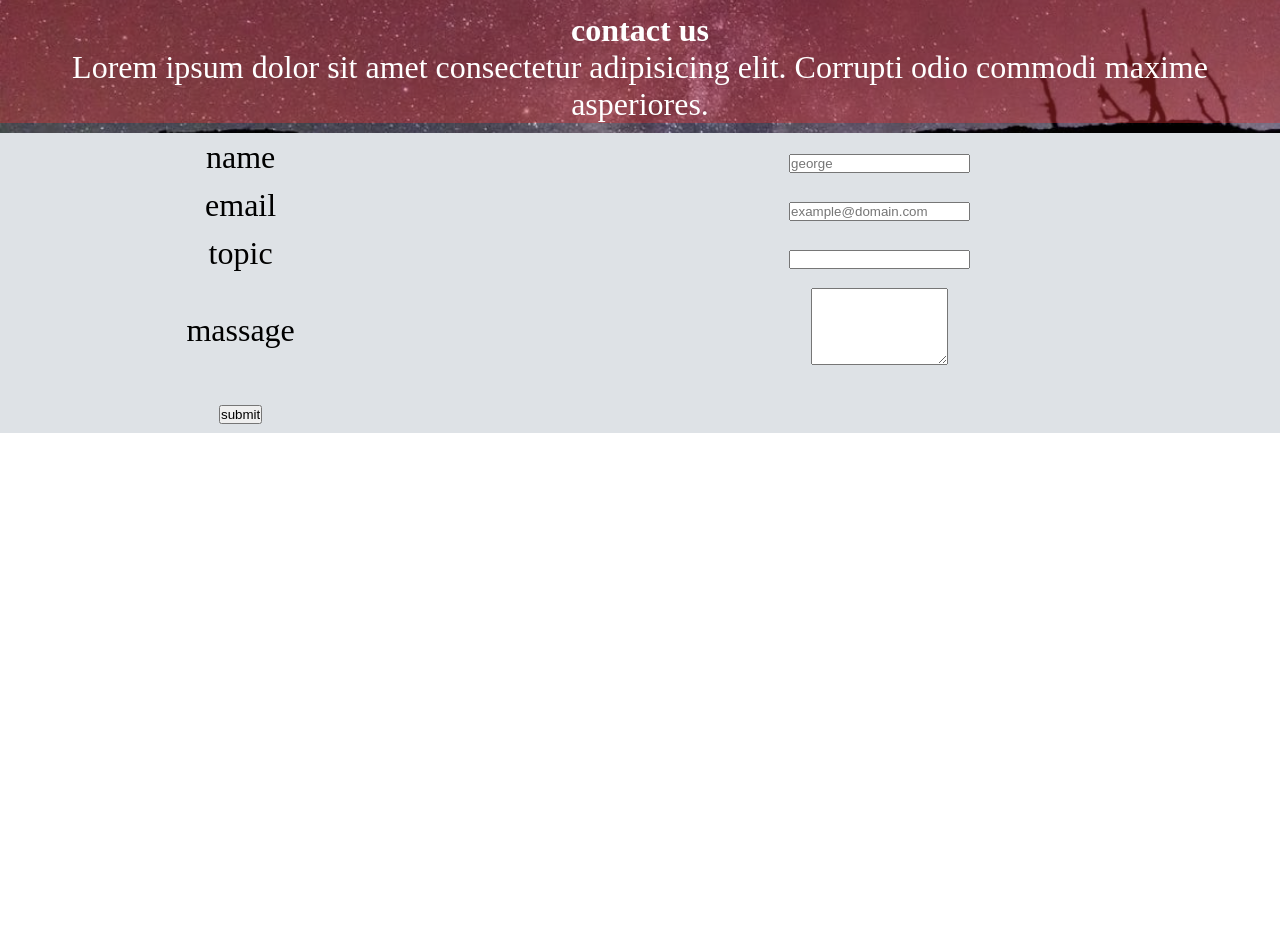
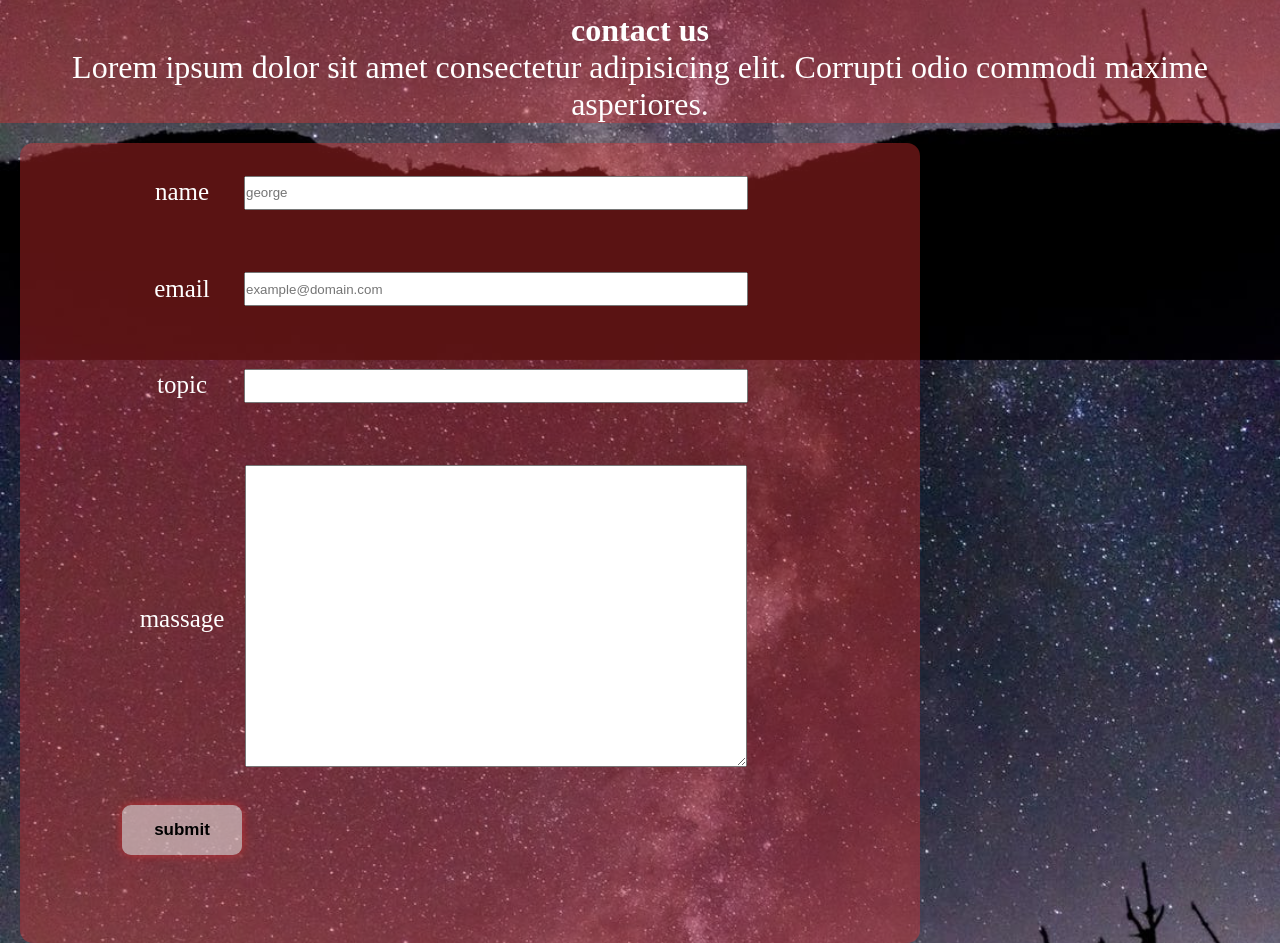
Before and after one commit to George-Ashraf/main, a plain HTML site: page index.html in a window 1280 px wide. Shown: the part 2200-3143 px from the top of the page. Before the commit the page ends 2633 px from the top, so only its background shows below. Drawn offline with Linux system fonts and the light colour scheme.

Commit message:
new commit

```diff
--- a/css/main.css
+++ b/css/main.css
@@ -223,20 +223,47 @@ margin: 18px;
     color: white;
 }
 
-table{
+.home .table {
     text-align: center;
-    background-color:#dee2e6;
-    width:100%;
+    background-color: rgba(224, 48, 48,0.4);
+    width:800px;
+    height: 800px;
+    font-size: 25px;
+    margin: 20px;
+    border-radius: 13px;
+    color: #fff;
+    border-top: black 30px;
+    padding-left: 100px;
+}
+.home .table table tr td {
+
+    padding-bottom: 30px;
+    padding-top: 30px;
+}
+.home .table table tr td input{
+    width: 500px;
+    height: 30px;
+}
+.home .table table tr td textarea{
+    width: 500px;
     height: 300px;
-    font-size: 32px;
-    margin-top: 10px;
+}
 
+.home .table table #button th input{
+
+    width:120px;
+    height:50px;
+    font-weight: bold;
+    border-radius: 9px;
+    border: none ;
+    background-color: rgba(229, 221, 221,0.6);
+    box-shadow: 0px 0px 10px rgba(224, 48, 48,0.7);
+    color:black;
+    font-size: 17px;
+justify-content: flex-end;
 }
- #button{
-    padding: 500px;
 
 
-}
 
 @media(max-width:970px)
 {
```
